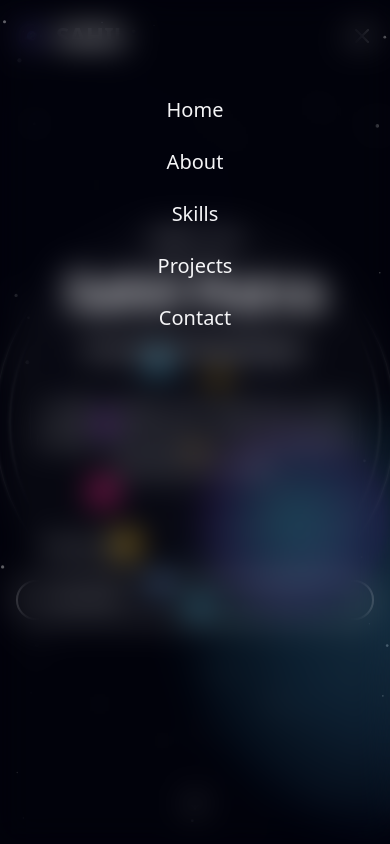
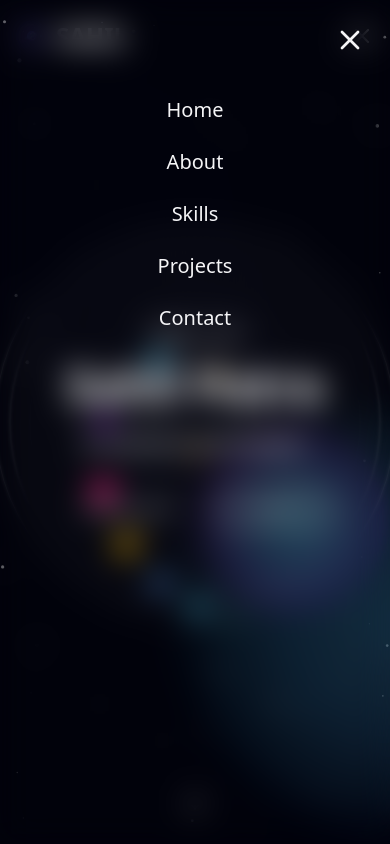
Before and after one commit to Mrpatra013/Portfolio-, a Next.js app: page / in a window 390 px wide. Both pictures are taken after a click on the button 362 px from the left and 36 px from the top of the page. Shown: the top 844 px of the page. Built offline with nearby package versions, Linux system fonts and the light colour scheme.

Commit message:
Responsive improvements, UI tweaks, and project card updates (Contact Me button, hero section, project links, and more)

```diff
--- a/src/components/sections/Hero.tsx
+++ b/src/components/sections/Hero.tsx
@@ -65,22 +65,10 @@ export default function Hero() {
           </h2>
         )}
 
-        {/* Description, appears after role is typed */}
-        {isRoleTyped && (
-          <motion.p
-            className="text-lg mb-12 max-w-2xl mx-auto text-foreground/80 w-full"
-            initial={{ opacity: 0 }}
-            animate={{ opacity: 1 }}
-            transition={{ duration: 0.7 }}
-          >
-            Crafting stellar web experiences with modern technologies and AI-powered development tools.
-          </motion.p>
-        )}
-
         {/* CTA Buttons, appear after role is typed */}
         {isRoleTyped && (
           <motion.div
-            className="flex flex-col sm:flex-row gap-4 justify-center w-full"
+            className="flex flex-row gap-4 justify-center items-center w-full"
             initial={{ opacity: 0, y: 20 }}
             animate={{ opacity: 1, y: 0 }}
             transition={{ duration: 0.5 }}
@@ -88,7 +76,11 @@ export default function Hero() {
             <GlowButton href="#projects" variant="primary">
               View My Work
             </GlowButton>
-            <GlowButton href="#contact" variant="outline">
+            <GlowButton
+              href="#contact"
+              variant="outline"
+              className="sm:px-6 sm:py-2 px-4 py-1.5 text-xs sm:text-sm border-2"
+            >
               Contact Me
             </GlowButton>
           </motion.div>
--- a/src/components/sections/Projects.tsx
+++ b/src/components/sections/Projects.tsx
@@ -26,7 +26,7 @@ const projects: Project[] = [
     image: '/projects/project-1.png',
     tags: ['HTML5', 'CSS3', 'JavaScript', 'Responsive Design'],
     github: 'https://github.com/Mrpatra013/BURGER',
-    demo: 'https://github.com/Mrpatra013/BURGER', // Direct link to GitHub repo
+    demo: 'https://github.com/Mrpatra013/BURGER', // GitHub repo URL
     color: '#f72585'
   },
   {
--- a/src/components/ui/Navbar.tsx
+++ b/src/components/ui/Navbar.tsx
@@ -88,6 +88,14 @@ export default function Navbar() {
             exit={{ opacity: 0, y: -50 }}
             transition={{ duration: 0.3 }}
           >
+            {/* Close button */}
+            <button
+              className="absolute top-6 right-6 text-foreground hover:text-accent-primary focus:outline-none"
+              onClick={() => setIsMobileMenuOpen(false)}
+              aria-label="Close menu"
+            >
+              <X size={32} />
+            </button>
             <nav className="flex flex-col items-center space-y-6 p-4">
               {navLinks.map((link, index) => (
                 <motion.a
```
